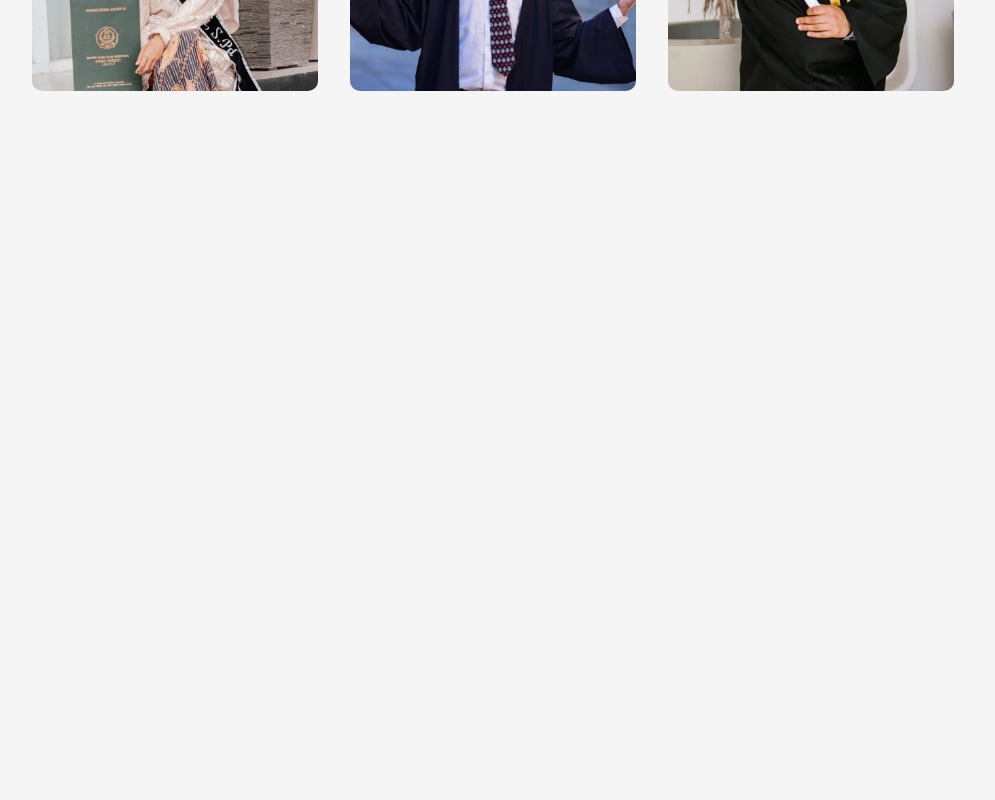
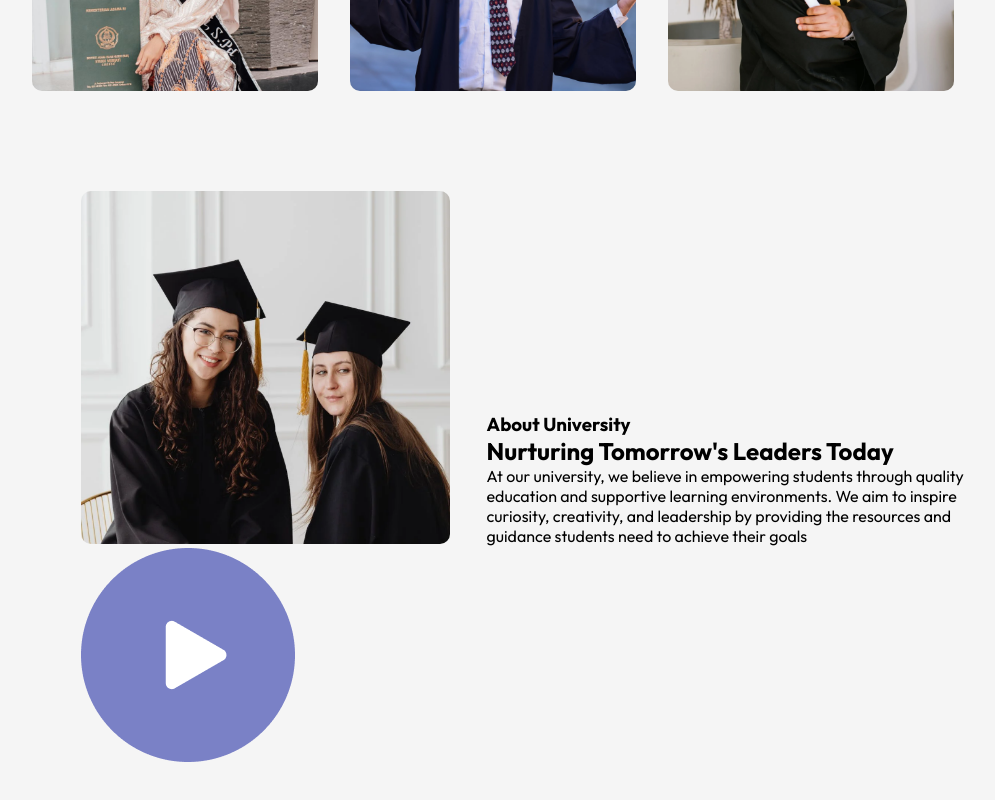
Before and after one commit to sewminiJayawardhana/EduCore, a React (Vite) app: page / in a window 1280 px wide. Shown: the part 1210-2010 px from the top of the page, without its empty margins (147-1142 px from the left). Before the commit the page ends 1381 px from the top, so only its background shows below. Built offline with nearby package versions, Linux system fonts and the light colour scheme.

Commit message:
Added About component and CSS styles to the App component.

```diff
--- a/src/App.jsx
+++ b/src/App.jsx
@@ -3,6 +3,7 @@
 import Hero from './Components/Hero/Hero'
 import Programs from './Components/Programs/Programs'
 import Title from './Components/Title/Title'
+import About from './Components/About/About'
 
 const App = () => {
   return (
@@ -12,6 +13,7 @@
       <div className="container">
       <Title subTitle ='Our Program' title ='What We Offer'/>
         <Programs/>
+        <About/>
       </div>
 
     </div>
--- a/src/Components/About/About.css
+++ b/src/Components/About/About.css
@@ -0,0 +1,18 @@
+.about{
+    margin:100px;
+    display: flex;
+    align-items: center;
+    justify-content:space-between;
+    width: 90%;
+}
+
+.about-left{
+    flex-basis: 40%;
+}
+.about-right{
+    flex-basis: 56%;
+}
+.about-img{
+    width: 100%;
+    border-radius: 10px;
+}
```
